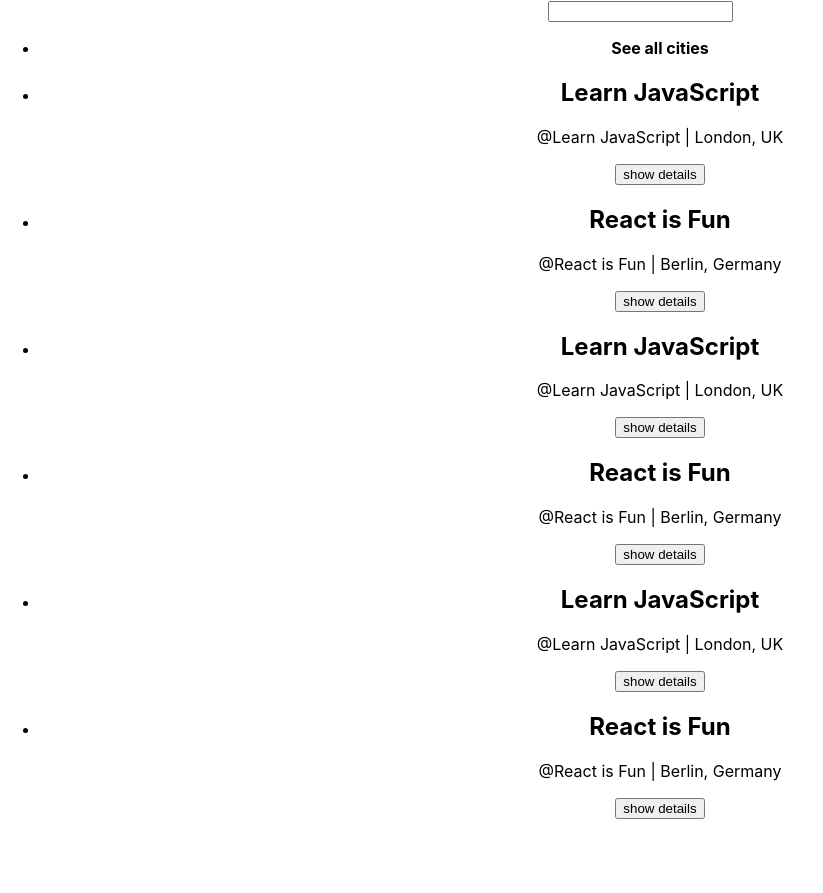
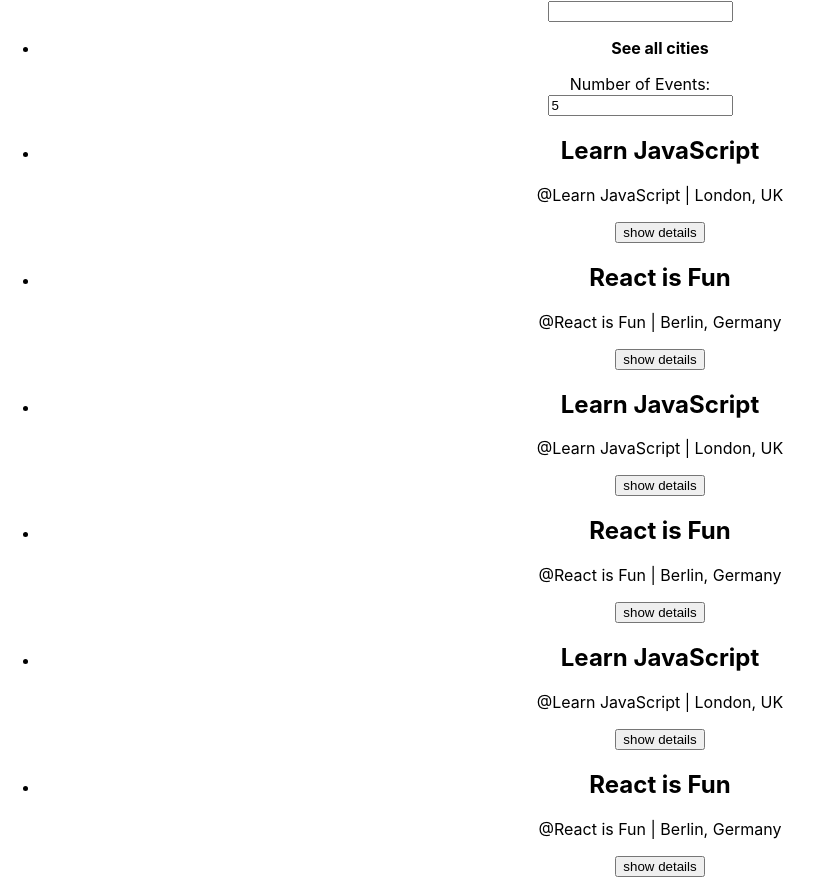
Before and after one commit to fredpasqua/meet, a React (Create React App) app: page / in a window 1280 px wide. Shown: the whole page, without its empty margins (0-823 px from the left). Before the commit the page ends 835 px from the top, so only its background shows below. Built offline with nearby package versions, Linux system fonts and the light colour scheme.

Commit message:
number of events component work

```diff
--- a/src/App.js
+++ b/src/App.js
@@ -3,10 +3,14 @@
 import EventList from './EventList';
 import CitySearch from './CitySearch';
 import { mockData } from "./mock-data";
+import NumberOfEvents from "./NumberOfEvents";
+
 function App() {
   return (
     <div className="App">
       <CitySearch />
+      <NumberOfEvents events={mockData} />
+
       <EventList events={mockData} />
     </div>
   );
--- /dev/null
+++ b/src/NumberOfEvents.js
@@ -0,0 +1,47 @@
+import React, { Component } from "react";
+
+class NumberOfEvents extends Component {
+  state = {
+    eventsToShow: 5,
+    errorMsg: null,
+  };
+
+  handleInputChanged = (event) => {
+    const value = event.target.value;
+    value < 1 || value > 32
+      ? this.setState({
+          eventsToShow: "",
+          errorMsg: "must be between 1-32 please",
+        })
+      : this.setState({
+          eventsToShow: value,
+          errorMsg: null,
+        });
+
+    console.log(this.state.errorMsg);
+    console.log(value);
+  };
+
+  render() {
+    const { eventsToShow, errorMsg } = this.state;
+    return (
+      <>
+        <label>Number of Events:</label>
+        <div className="eventInput">
+          <input
+            label="Number of events"
+            type="integer"
+            className="eventsToShow"
+            value={eventsToShow}
+            onChange={this.handleInputChanged}
+          />
+          <p className="errorMsg" style={{ color: "red" }}>
+            {errorMsg}
+          </p>
+        </div>
+      </>
+    );
+  }
+}
+
+export default NumberOfEvents;
```
